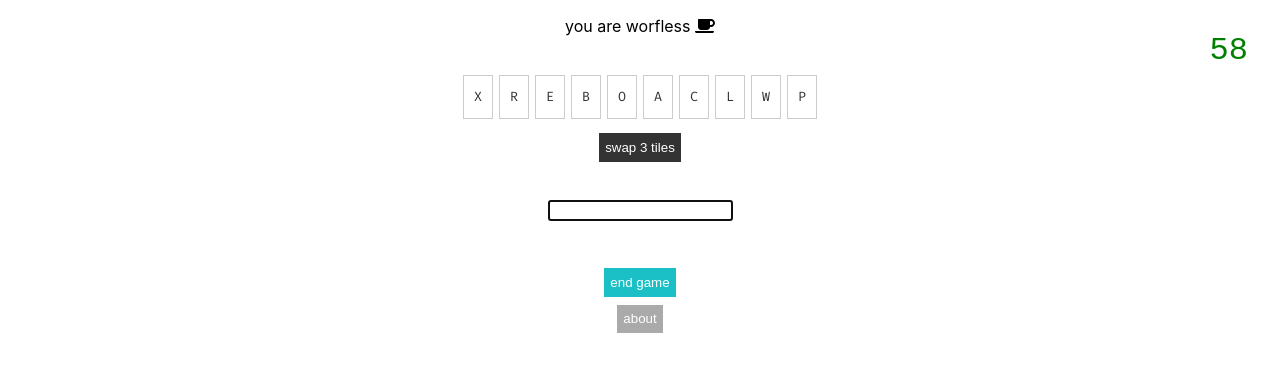
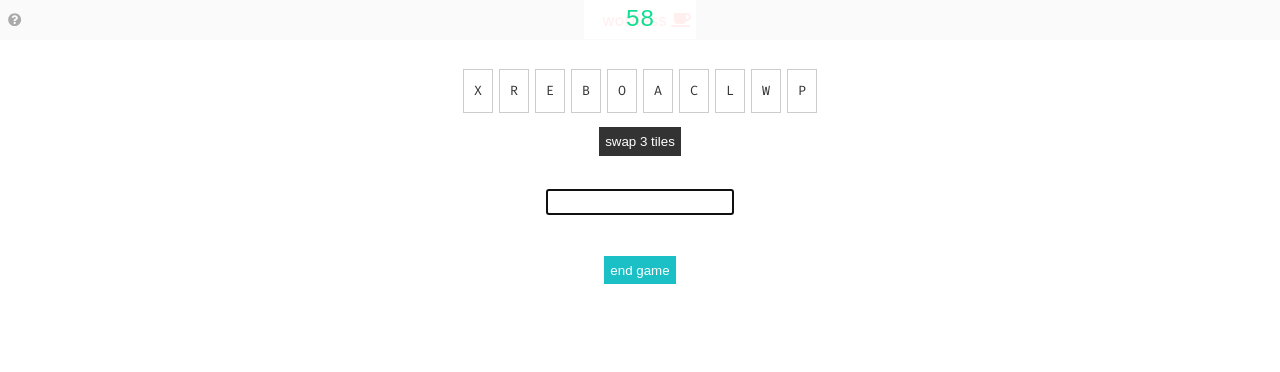
Before and after one commit to juniferd/worfless, a React (Create React App) app: page / in a window 1280 px wide. Both pictures are taken after a click on the button "play worfless". Shown: the top 372 px of the page. Built offline with nearby package versions, Linux system fonts and the light colour scheme.

Commit message:
tiny bit of styling

```diff
--- a/src/App.css
+++ b/src/App.css
@@ -1,44 +1,13 @@
 .App {
   text-align: center;
-}
-
-.App-logo {
-  height: 40vmin;
-  pointer-events: none;
-}
-
-@media (prefers-reduced-motion: no-preference) {
-  .App-logo {
-    animation: App-logo-spin infinite 20s linear;
-  }
-}
-
-.App-header {
-  background-color: #282c34;
-  min-height: 100vh;
-  display: flex;
-  flex-direction: column;
-  align-items: center;
-  justify-content: center;
-  font-size: calc(10px + 2vmin);
-  color: white;
 }
 
 .App-link {
   color: #61dafb;
 }
 
-@keyframes App-logo-spin {
-  from {
-    transform: rotate(0deg);
-  }
-  to {
-    transform: rotate(360deg);
-  }
-}
-
 section {
-  padding: 10px;
+  padding: 0.5em;
 }
 
 button {
@@ -46,10 +15,44 @@ button {
   background: #1ac0c6;
   color: #fff;
   cursor: pointer;
-  padding: .5em;
-  margin: .1em;
+  padding: 0.5em;
+  margin: 0.1em;
+  box-shadow: none;
 }
 
+input {
+  padding: 0.25em;
+}
+
+header {
+  background: #fafafa;
+  color: #fafafa;
+  /*color: #ff6150;*/
+  position: fixed;
+  width: 100%;
+  height: 2.5em;
+  display: flex;
+  justify-content: space-between;
+  align-items: center;
+}
+header > * {
+  padding: 0 .5em;
+  color: #fafafa;
+  transition: color 3s;
+  background: none;
+  border: none;
+}
+header > .color {
+  color: #ff6150;
+}
+header > button.color {
+  color: #aaa;
+}
 main {
+  padding-top: 3em;
   padding-bottom: 1em;
 }
+
+a {
+  color: #1ac0c6;
+}
--- a/src/App.js
+++ b/src/App.js
@@ -1,6 +1,4 @@
-import React, { useState } from 'react'
-import { FontAwesomeIcon as FA } from '@fortawesome/react-fontawesome'
-import { faCoffee } from '@fortawesome/free-solid-svg-icons'
+import React, { useEffect, useState } from 'react'
 import { GameContext } from './context'
 import { ModalContext } from './context'
 import './App.css'
@@ -14,7 +12,14 @@ function App() {
   const [stats, setStats] = useState({ firstGame: true })
   const [modalOpen, setModalOpen] = useState(false)
   const [modalContent, setModalContent] = useState(null)
-  const body = document.querySelector('body');
+  const [header, setHeader] = useState(null)
+  const body = document.querySelector('body')
+
+  useEffect(() => {
+    import('./modules/header')
+      .then(({ Header }) => setHeader(<Header />))
+      .catch((err) => console.log(err))
+  }, [])
 
   function startGame() {
     setGameStarted(true)
@@ -26,12 +31,12 @@ function App() {
 
   function openModal() {
     setModalOpen(true)
-    body.style.overflow = 'hidden';
+    body.style.overflow = 'hidden'
   }
 
   function closeModal() {
     setModalOpen(false)
-    body.style.overflow = 'auto';
+    body.style.overflow = 'auto'
   }
 
   function setModal(content) {
@@ -51,11 +56,7 @@ function App() {
         }}
       >
         <div className="App">
-          <header>
-            <p>
-              you are worfless <FA icon={faCoffee} />
-            </p>
-          </header>
+          <header>{header}</header>
           <main>
             <Game />
             <Controls />
--- a/src/Controls.js
+++ b/src/Controls.js
@@ -1,23 +1,8 @@
 import React, { useContext } from 'react'
 import { GameContext } from './context'
-import { ModalContext } from './context'
 
 export default function Controls() {
-  const {
-    setContent: setModalContent,
-    openModal,
-    closeModal,
-  } = useContext(ModalContext)
   const { started, startGame, endGame, stats: { firstGame } } = useContext(GameContext)
-
-  function handleModalClick() {
-    import('./modules/about')
-      .then(({ About }) => {
-        openModal()
-        setModalContent(<About onClose={closeModal} />)
-      })
-      .catch((err) => console.log('error:', err))
-  }
 
   function updateGame() {
     if (!started) {
@@ -36,8 +21,6 @@ export default function Controls() {
   return (
     <>
       <button onClick={updateGame}>{getButtonText()}</button>
-      <br />
-      <button onClick={handleModalClick} style={{marginTop: '.5em', background: '#aaa'}}>about</button>
     </>
   )
 }
--- a/src/Countdown.js
+++ b/src/Countdown.js
@@ -38,8 +38,8 @@ export default function Countdown() {
   }, [gameContext.started, time])
 
   return (
-    <div className={styles.wrapper}>
-      <p>{time}</p>
+    <div className={[styles.wrapper, gameContext.started ? styles.visible : '', time < 11 ? styles.warning : ''].join(' ')}>
+      <span>{time}</span>
     </div>
   )
 }
--- a/src/Countdown.module.css
+++ b/src/Countdown.module.css
@@ -1,8 +1,22 @@
 .wrapper {
   font-family: 'Fira Sans', monospace;
   position: absolute;
-  right: 1em;
+  left: 50%;
   top: 0;
-  font-size: 2rem;
-  color: green;
+  font-size: 1.5rem;
+  color: #12de93;
+  transform: translateX(-50%);
+  background: rgba(255, 255, 255, 0.9);
+  padding: 0.25em;
+  display: none;
+  min-width: 100px;
+  transition: all 0.2s;
 }
+
+.visible {
+  display: block;
+}
+
+.warning {
+  color: #c72924;
+}
--- a/src/components/Tile.module.css
+++ b/src/components/Tile.module.css
@@ -12,7 +12,7 @@
   background: #ccc;
 }
 .tile[aria-pressed='true']::after {
-  content: 'x';
+  content: '\00D7';
   position: absolute;
   right: 0;
   top: 0;
--- a/src/modules/about/index.js
+++ b/src/modules/about/index.js
@@ -6,11 +6,11 @@ export function About({ onClose }) {
   return (
     <Modal onClose={onClose}>
       <Modal.Header onClose={onClose}>
-        <span>about</span>
+        <span>about worfless</span>
       </Modal.Header>
       <Modal.Content>
         <h4>what is this?</h4>
-        <p>worfless is a basic <a href="https://en.wikipedia.org/wiki/Anagrams_(game)">anagrams-like game</a> simulating using a bag of 220 tiles</p>
+        <p>worfless is a basic <a href="https://en.wikipedia.org/wiki/Anagrams_(game)">anagrams-like game</a> using 220 letter tiles</p>
         <p>pull tiles out of a bag and try to form as many 3+ letter words as possible in 60 seconds</p>
         <h4>scoring</h4>
         <p>this uses boggle scoring</p>
--- /dev/null
+++ b/src/modules/header/index.js
@@ -0,0 +1,47 @@
+import React, { useState, useEffect, useContext } from 'react'
+import { FontAwesomeIcon as FA } from '@fortawesome/react-fontawesome'
+import {
+  faCoffee,
+  faBookDead,
+  faBomb,
+  faCat,
+  faMeh,
+  faCrow,
+  faQuestionCircle,
+} from '@fortawesome/free-solid-svg-icons'
+import { About } from '../about'
+import { ModalContext } from '../../context'
+
+export function Header() {
+  const icons = [faCoffee, faBomb, faBookDead, faCat, faMeh, faCrow]
+  const icon = icons[Math.floor(Math.random() * icons.length)]
+  const [headerClass, setHeaderClass] = useState('')
+  const {
+    setContent: setModalContent,
+    openModal,
+    closeModal,
+  } = useContext(ModalContext)
+
+  useEffect(() => {
+    setHeaderClass('color')
+  }, [])
+
+  function handleModalClick() {
+    openModal()
+    setModalContent(<About onClose={closeModal} />)
+  }
+
+  return (
+    <>
+      <button onClick={handleModalClick} className={headerClass} title="about">
+        <FA icon={faQuestionCircle} />
+      </button>
+      <span className={headerClass}>
+        worfless <FA icon={icon} />
+      </span>
+      <span />
+    </>
+  )
+}
+
+export default Header
```
Also changed, not shown: 1 other file (tests, documents, lock files or other folders).
